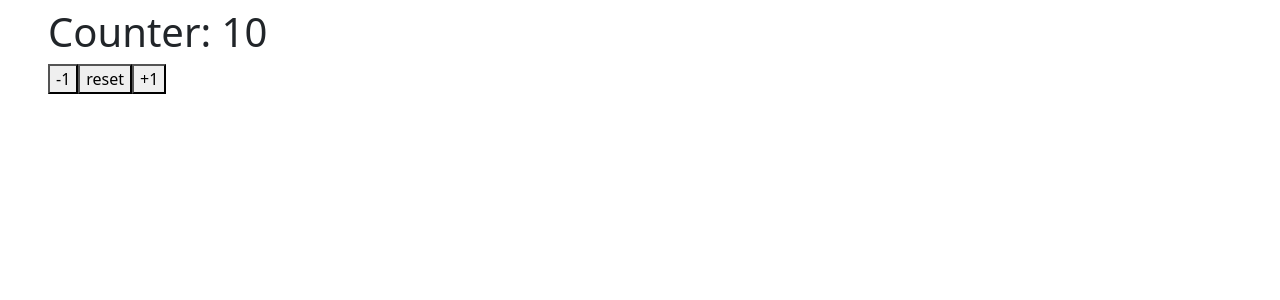
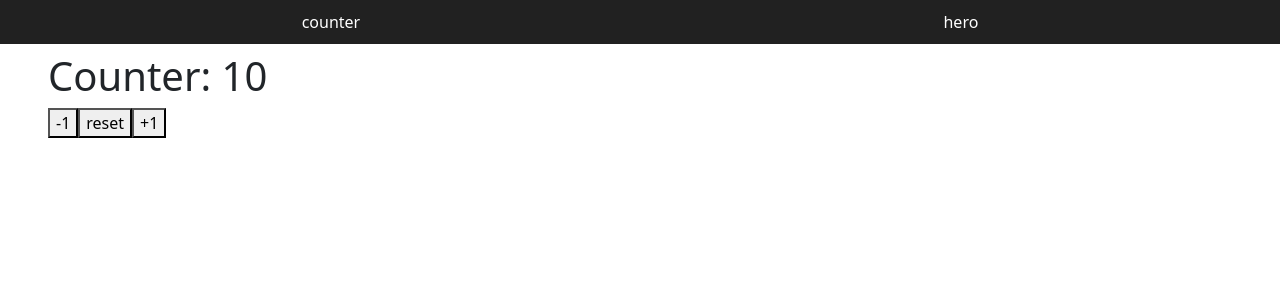
Before and after one commit to lumusitech/frontend-angular-signals-basics, an Angular app: page / in a window 1280 px wide. Shown: the top 300 px of the page. Built offline with nearby package versions, Linux system fonts and the light colour scheme.

Commit message:
feat: add navbar with routerlink directive for navigation

```diff
--- a/src/app/app.component.html
+++ b/src/app/app.component.html
@@ -1,3 +1,5 @@
+<shared-navbar />
+
 <section class="mx-5 mt-2">
   <router-outlet />
 </section>
--- a/src/app/app.component.ts
+++ b/src/app/app.component.ts
@@ -1,9 +1,10 @@
 import { Component } from '@angular/core';
 import { RouterOutlet } from '@angular/router';
+import { NavbarComponent } from './components/shared/navbar/navbar.component';
 
 @Component({
   selector: 'app-root',
-  imports: [RouterOutlet],
+  imports: [RouterOutlet, NavbarComponent],
   templateUrl: './app.component.html',
 })
 export class AppComponent {}
--- /dev/null
+++ b/src/app/components/shared/navbar/navbar.component.html
@@ -0,0 +1,20 @@
+<style>
+  nav {
+    display: flex;
+    justify-content: space-around;
+    background-color: #212121;
+    color: white;
+    padding: 10px;
+  }
+
+  a {
+    text-decoration: none;
+    color: white;
+  }
+</style>
+
+<nav>
+  <a routerLink="/">counter</a>
+  <!-- <a routerLink="/hero">hero</a> -->
+  <a [routerLink]="['/hero']">hero</a>
+</nav>
--- /dev/null
+++ b/src/app/components/shared/navbar/navbar.component.ts
@@ -0,0 +1,10 @@
+import { Component } from '@angular/core';
+import { RouterLink } from '@angular/router';
+
+@Component({
+  selector: 'shared-navbar',
+  imports: [RouterLink],
+  templateUrl: './navbar.component.html',
+  styles: ``,
+})
+export class NavbarComponent {}
```
